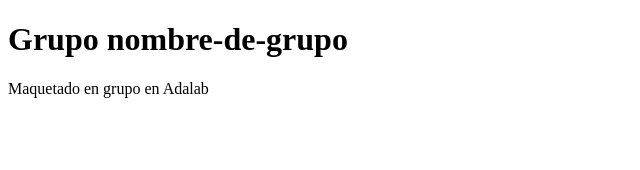
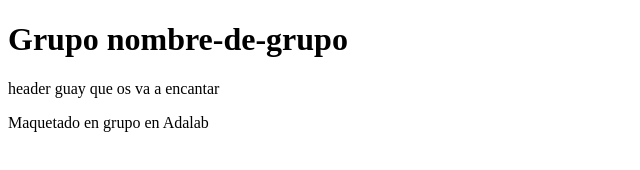
Before and after one commit to NaMillan/Pruebas-Git, a plain HTML site: page index.html in a window 1280 px wide. Shown: the whole page, without its empty margins (0-640 px from the left). Drawn offline with Linux system fonts and the light colour scheme.

Commit message:
added header

```diff
--- a/index.html
+++ b/index.html
@@ -7,6 +7,7 @@
   <body>
     <header>
       <h1>Grupo nombre-de-grupo</h1>
+      <p>header guay que os va a encantar</p>
     </header>
     <main>
       <section class="motivacion"></section>
```
